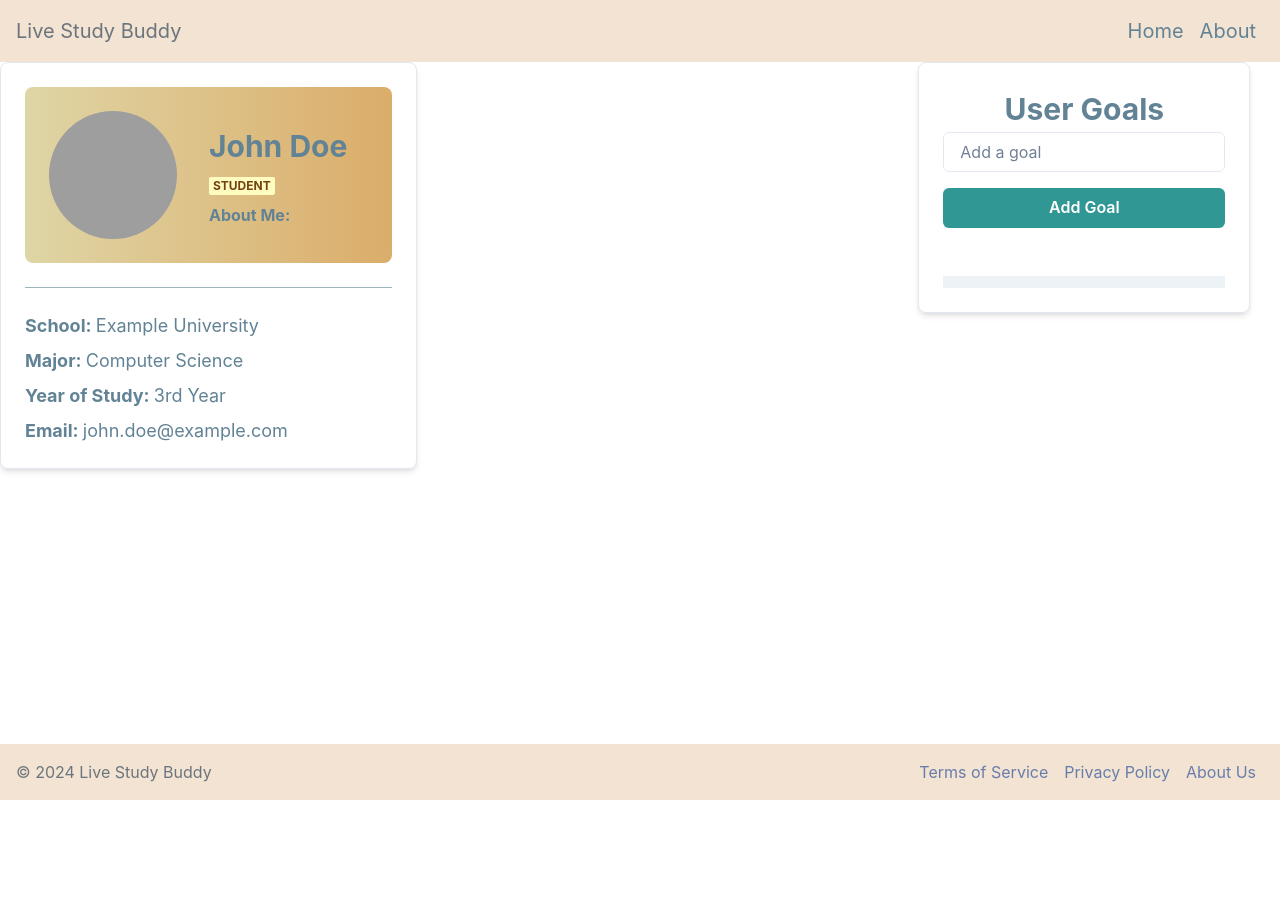
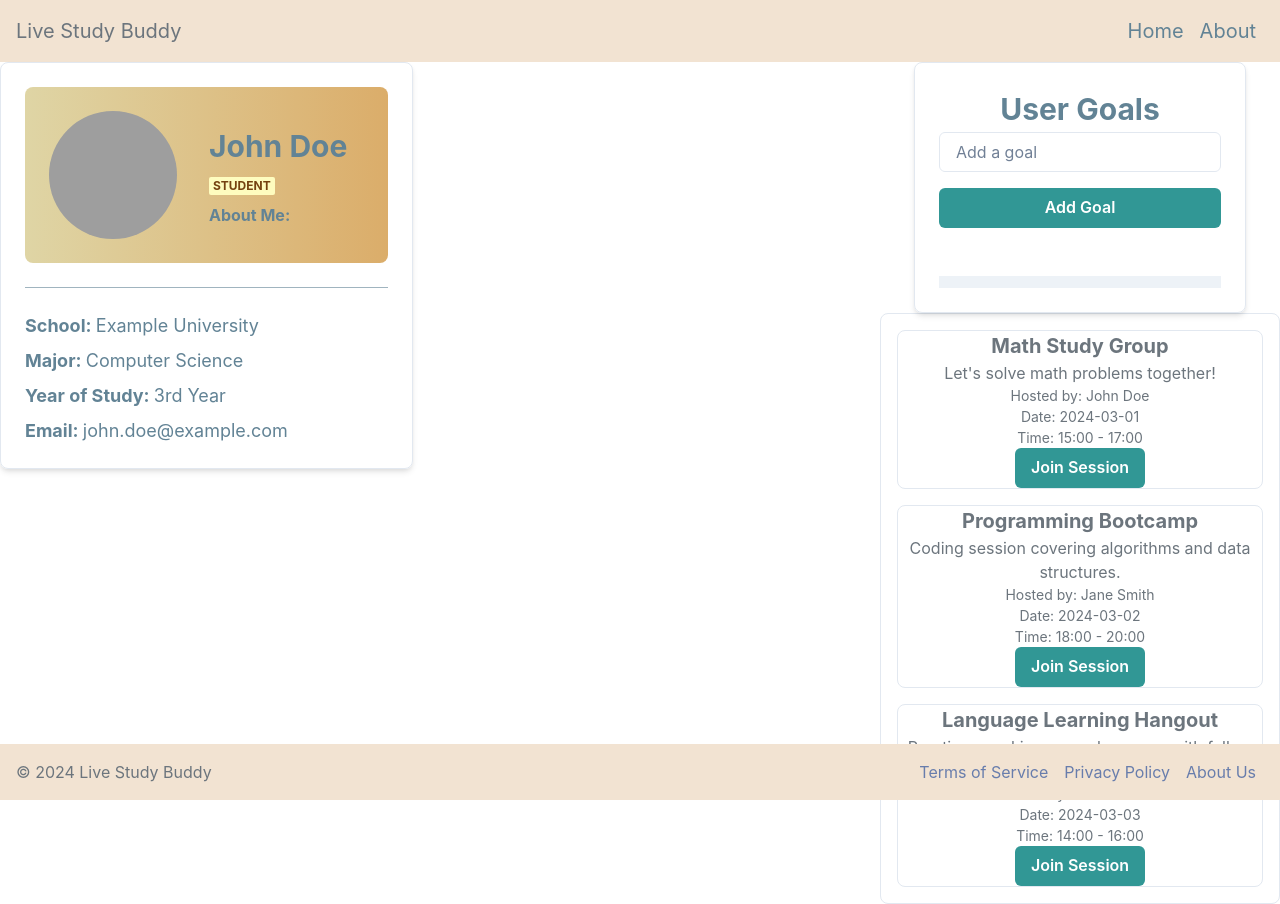
Before and after one commit to jessicachen0403/CornHacks2024, a React (Create React App) app in the folder cornhacks2024/: page / in a window 1280 px wide. Before the commit the page ends 800 px from the top, so only its background shows below. Built offline with nearby package versions, Linux system fonts and the light colour scheme; grey boxes are pictures that could not be loaded.

Commit message:
study sessions

```diff
--- a/cornhacks2024/src/UserPage.js
+++ b/cornhacks2024/src/UserPage.js
@@ -2,6 +2,7 @@ import './App.css';
 import UserProfile from './components/UserProfile';
 //import Leaderboards from './components/Leaderboards';
 import GoalsTracker from './components/GoalsTracker';
+import StudySessions from './components/StudySession';
 import { Flex, Box, VStack } from '@chakra-ui/react';
 
 
@@ -12,6 +13,34 @@ function UserPage() {
     { id: 2, name: 'Jane Smith', points: 120 },
     // Add more users as needed
   ];
+
+  const fakeSessionData = [
+  {
+    id: 1,
+    title: 'Math Study Group',
+    description: 'Let\'s solve math problems together!',
+    host: 'John Doe',
+    date: '2024-03-01',
+    time: '15:00 - 17:00',
+  },
+  {
+    id: 2,
+    title: 'Programming Bootcamp',
+    description: 'Coding session covering algorithms and data structures.',
+    host: 'Jane Smith',
+    date: '2024-03-02',
+    time: '18:00 - 20:00',
+  },
+  {
+    id: 3,
+    title: 'Language Learning Hangout',
+    description: 'Practice speaking a new language with fellow learners.',
+    host: 'Alex Johnson',
+    date: '2024-03-03',
+    time: '14:00 - 16:00',
+  },
+  // Add more sessions as needed
+];
 
   return (
   <>
@@ -26,6 +55,7 @@ function UserPage() {
       </Box>
       <Box w="50%" pl={10}>
         <GoalsTracker />
+        <StudySessions sessions={fakeSessionData} />
       </Box>
     </Flex>
 
--- /dev/null
+++ b/cornhacks2024/src/components/StudySession.js
@@ -0,0 +1,27 @@
+// StudySessions.js
+import React from 'react';
+import { VStack, Box, Text, Button } from '@chakra-ui/react';
+import { Link } from 'react-router-dom'; // Assuming you are using React Router for navigation
+
+const StudySessions = ({ sessions }) => {
+  return (
+    <Box p={4} borderWidth="1px" borderRadius="lg" width="400px">
+      <VStack align="left" spacing={4}>
+        {sessions.map((session, index) => (
+          <Box key={index} borderWidth="1px" borderRadius="lg" width="100%">
+            <Text fontSize="xl" fontWeight="bold">{session.title}</Text>
+            <Text fontSize="md">{session.description}</Text>
+            <Text fontSize="sm">Hosted by: {session.host}</Text>
+            <Text fontSize="sm">Date: {session.date}</Text>
+            <Text fontSize="sm">Time: {session.time}</Text>
+            <Link to={`/live/${session.id}`}>
+              <Button colorScheme="teal">Join Session</Button>
+            </Link>
+          </Box>
+        ))}
+      </VStack>
+    </Box>
+  );
+};
+
+export default StudySessions;
```
